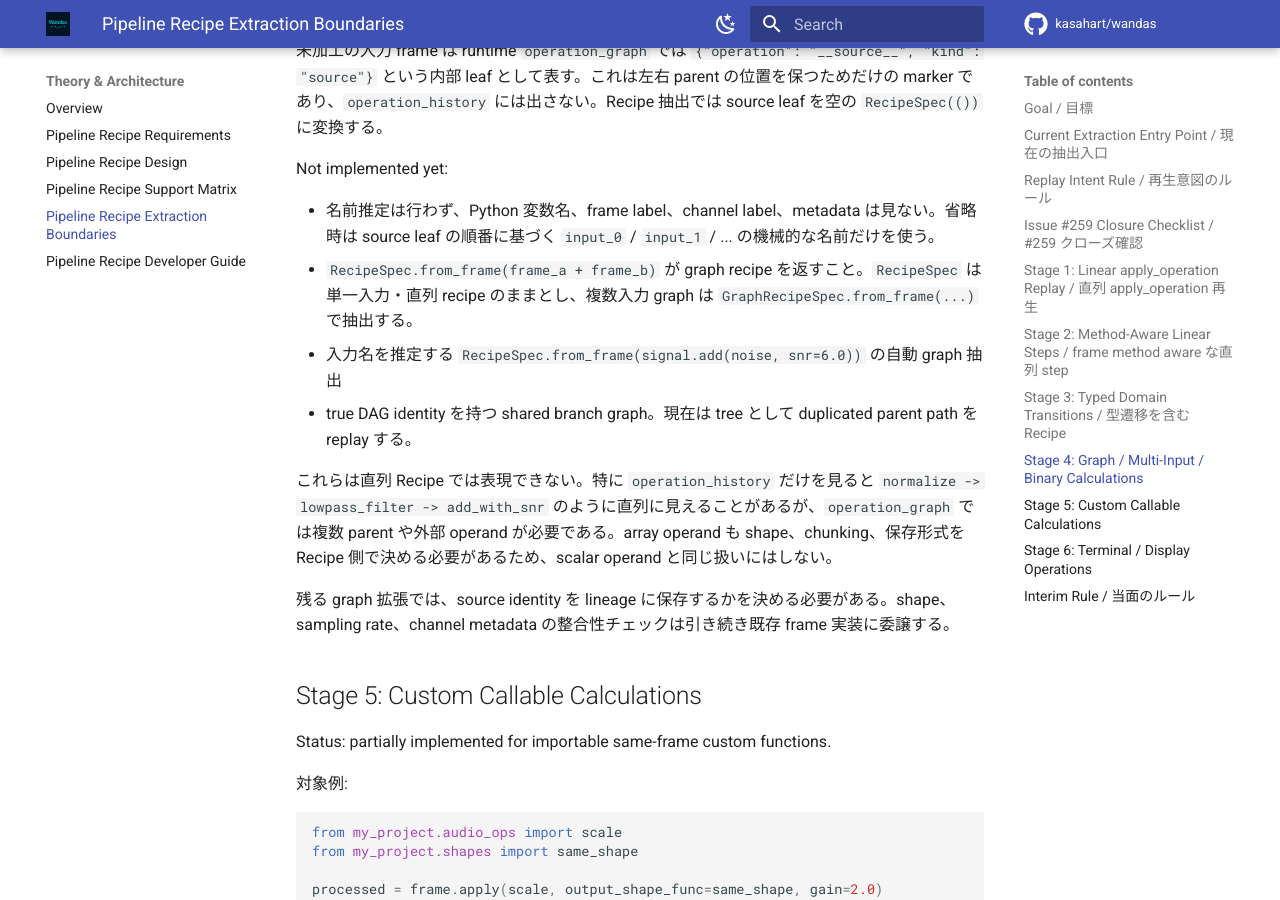
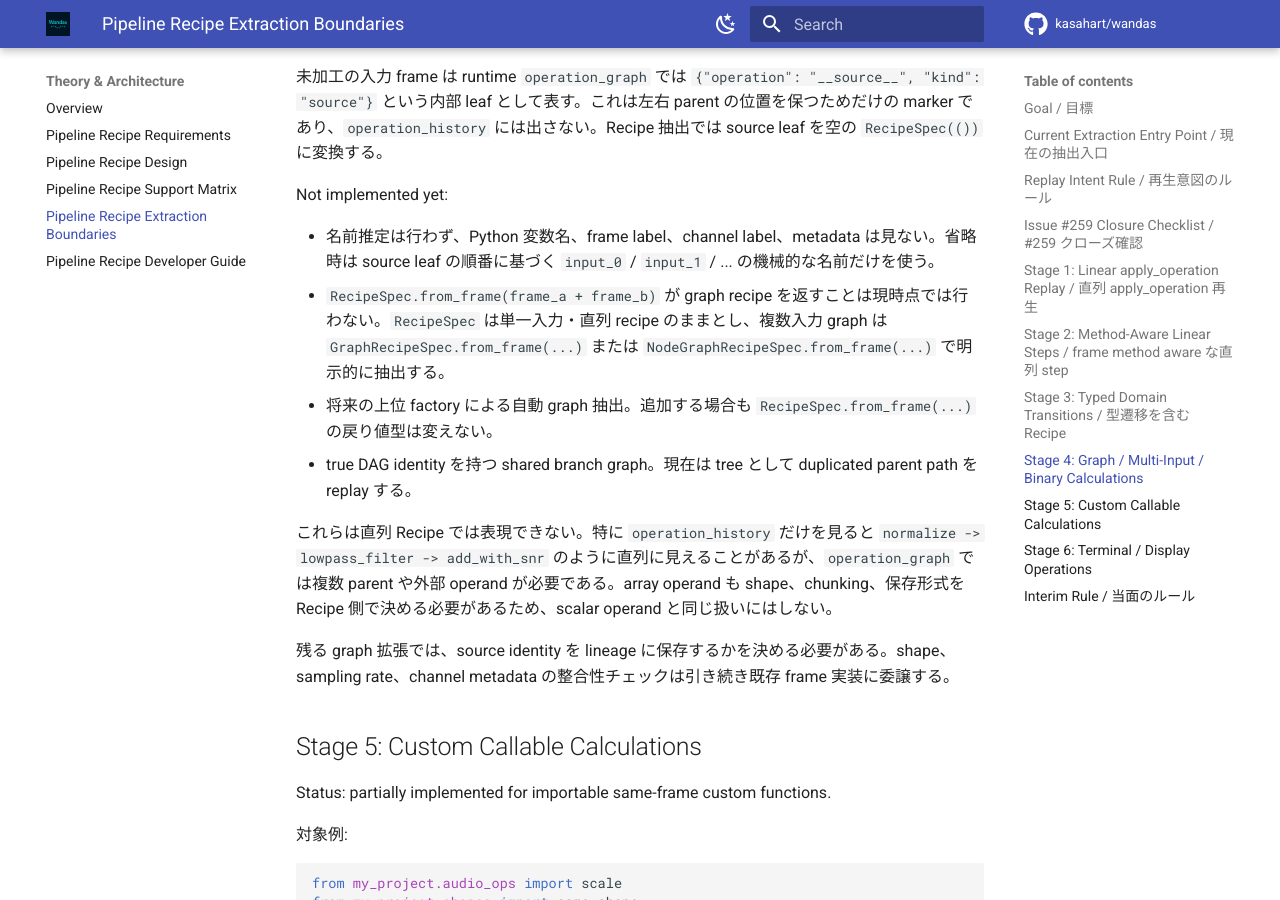
Before and after one commit to kasahart/wandas, an MkDocs documentation site: the page built from docs/src/explanation/pipeline-recipe-extraction-boundaries.md, in a window 1280 px wide and 900 px high, scrolled down 10642 px. Built offline with MkDocs 1.6.1 and Material for MkDocs 9.7.7, drawn with Linux system fonts in a browser that asks for light colours; comment, search, counter and statistics services are not loaded; some of the changed text lies outside the part shown.

Commit message:
docs: clarify recipe dispatch contract

```diff
--- a/docs/src/explanation/pipeline-recipe-extraction-boundaries.md
+++ b/docs/src/explanation/pipeline-recipe-extraction-boundaries.md
@@ -48,7 +48,7 @@ The remaining larger graph-model decisions are follow-up work:
 
 - Graph recipe input-name inference is intentionally avoided; omitted names use mechanical `input_0`, `input_1`, ... defaults.
 - True DAG identity / shared branch graph recipes are tracked by #264.
-- Automatic graph recipe dispatch from `RecipeSpec.from_frame(...)` is tracked by #265.
+- Automatic graph recipe dispatch is intentionally deferred. `RecipeSpec.from_frame(...)` remains linear-only; a future higher-level factory may provide explicit union-return dispatch.
 
 WDF Recipe persistence remains tracked by #257. Recipe interoperability and export remain tracked by #258.
 
@@ -284,8 +284,8 @@ For `add_with_snr`, Recipe stores the two frame inputs and the public `snr` valu
 Not implemented yet:
 
 - 名前推定は行わず、Python 変数名、frame label、channel label、metadata は見ない。省略時は source leaf の順番に基づく `input_0` / `input_1` / ... の機械的な名前だけを使う。
-- `RecipeSpec.from_frame(frame_a + frame_b)` が graph recipe を返すこと。`RecipeSpec` は単一入力・直列 recipe のままとし、複数入力 graph は `GraphRecipeSpec.from_frame(...)` で抽出する。
-- 入力名を推定する `RecipeSpec.from_frame(signal.add(noise, snr=6.0))` の自動 graph 抽出
+- `RecipeSpec.from_frame(frame_a + frame_b)` が graph recipe を返すことは現時点では行わない。`RecipeSpec` は単一入力・直列 recipe のままとし、複数入力 graph は `GraphRecipeSpec.from_frame(...)` または `NodeGraphRecipeSpec.from_frame(...)` で明示的に抽出する。
+- 将来の上位 factory による自動 graph 抽出。追加する場合も `RecipeSpec.from_frame(...)` の戻り値型は変えない。
 - true DAG identity を持つ shared branch graph。現在は tree として duplicated parent path を replay する。
 
 これらは直列 Recipe では表現できない。特に `operation_history` だけを見ると `normalize -> lowpass_filter -> add_with_snr` のように直列に見えることがあるが、`operation_graph` では複数 parent や外部 operand が必要である。array operand も shape、chunking、保存形式を Recipe 側で決める必要があるため、scalar operand と同じ扱いにはしない。
```
Also changed, not shown: docs/src/how-to/pipeline-recipes.md (+3 -1 lines).
